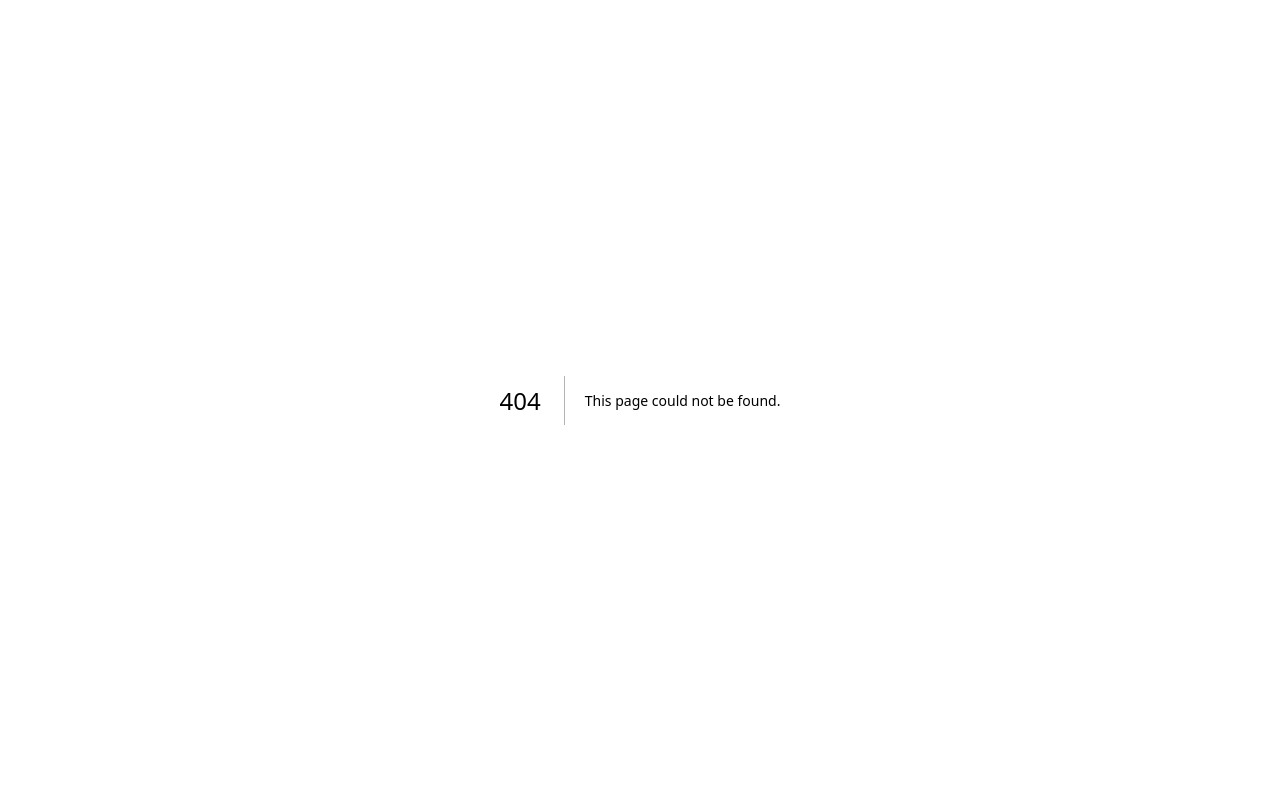
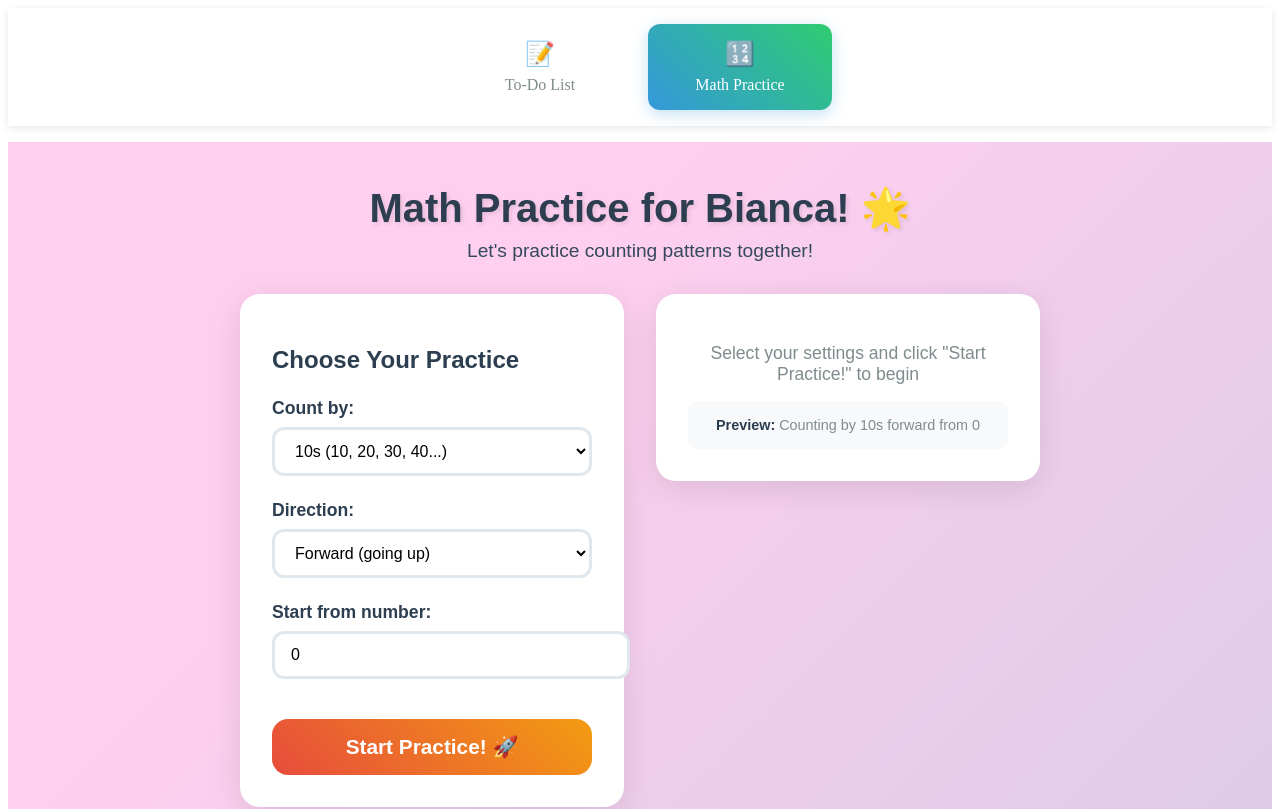
Before and after one commit to billonline33/copilotai, a Next.js app in the folder src/: page /math-practice in a window 1280 px wide. Before the commit this address had no page. Shown: the top 809 px of the page. Built offline with nearby package versions, Linux system fonts and the light colour scheme.

Commit message:
Milestone one completed

```diff
--- /dev/null
+++ b/src/src/app/components/Navigation.module.scss
@@ -0,0 +1,73 @@
+// Navigation Component Styles
+.nav {
+  background: white;
+  box-shadow: 0 2px 8px rgba(0, 0, 0, 0.1);
+  position: sticky;
+  top: 0;
+  z-index: 100;
+  margin-bottom: 1rem;
+}
+
+.container {
+  max-width: 800px;
+  margin: 0 auto;
+  display: flex;
+  justify-content: center;
+  gap: 1rem;
+  padding: 1rem;
+}
+
+.navLink {
+  display: flex;
+  flex-direction: column;
+  align-items: center;
+  gap: 0.5rem;
+  padding: 1rem 2rem;
+  text-decoration: none;
+  color: #7f8c8d;
+  border-radius: 12px;
+  transition: all 0.3s ease;
+  min-width: 120px;
+
+  &:hover {
+    background: #f8f9fa;
+    color: #2c3e50;
+    transform: translateY(-2px);
+  }
+
+  &.active {
+    background: linear-gradient(45deg, #3498db, #2ecc71);
+    color: white;
+    box-shadow: 0 4px 15px rgba(52, 152, 219, 0.3);
+  }
+}
+
+.icon {
+  font-size: 1.5rem;
+}
+
+// Mobile optimization
+@media (max-width: 480px) {
+  .container {
+    gap: 0.5rem;
+    padding: 0.5rem;
+  }
+
+  .navLink {
+    padding: 0.8rem 1rem;
+    min-width: 100px;
+    font-size: 0.9rem;
+  }
+
+  .icon {
+    font-size: 1.2rem;
+  }
+}
+
+// Touch-friendly targets
+@media (hover: none) and (pointer: coarse) {
+  .navLink {
+    min-height: 44px;
+    padding: 1rem 1.5rem;
+  }
+}
--- /dev/null
+++ b/src/src/app/components/Navigation.tsx
@@ -0,0 +1,35 @@
+"use client";
+
+import Link from "next/link";
+import { usePathname } from "next/navigation";
+import styles from "./Navigation.module.scss";
+
+export default function Navigation() {
+  const pathname = usePathname();
+
+  return (
+    <nav className={styles.nav}>
+      <div className={styles.container}>
+        <Link
+          href="/"
+          className={`${styles.navLink} ${
+            pathname === "/" ? styles.active : ""
+          }`}
+        >
+          <span className={styles.icon}>📝</span>
+          <span>To-Do List</span>
+        </Link>
+
+        <Link
+          href="/math-practice"
+          className={`${styles.navLink} ${
+            pathname === "/math-practice" ? styles.active : ""
+          }`}
+        >
+          <span className={styles.icon}>🔢</span>
+          <span>Math Practice</span>
+        </Link>
+      </div>
+    </nav>
+  );
+}
--- a/src/src/app/layout.tsx
+++ b/src/src/app/layout.tsx
@@ -1,8 +1,9 @@
 import type { Metadata } from "next";
+import Navigation from "./components/Navigation";
 
 export const metadata: Metadata = {
-  title: "Create Next App",
-  description: "Generated by create next app",
+  title: "To-Do & Math Practice App",
+  description: "A to-do list app with math practice for Bianca",
 };
 
 export default function RootLayout({
@@ -12,7 +13,10 @@ export default function RootLayout({
 }>) {
   return (
     <html lang="en">
-      <body>{children}</body>
+      <body>
+        <Navigation />
+        {children}
+      </body>
     </html>
   );
 }
--- /dev/null
+++ b/src/src/app/math-practice/math-practice.module.scss
@@ -0,0 +1,181 @@
+// Math Practice Page Styles
+.container {
+  min-height: 100vh;
+  padding: 1rem;
+  font-family: "Arial", sans-serif;
+  background: linear-gradient(135deg, #ff9a8b, #fecfef, #fecfef, #b5c6e0);
+  background-size: 400% 400%;
+  animation: gradientShift 15s ease infinite;
+}
+
+@keyframes gradientShift {
+  0% {
+    background-position: 0% 50%;
+  }
+  50% {
+    background-position: 100% 50%;
+  }
+  100% {
+    background-position: 0% 50%;
+  }
+}
+
+.header {
+  text-align: center;
+  margin-bottom: 2rem;
+
+  h1 {
+    font-size: 2.5rem;
+    color: #2c3e50;
+    margin-bottom: 0.5rem;
+    text-shadow: 2px 2px 4px rgba(0, 0, 0, 0.1);
+  }
+
+  p {
+    font-size: 1.2rem;
+    color: #34495e;
+    margin: 0;
+  }
+}
+
+.mainContent {
+  max-width: 800px;
+  margin: 0 auto;
+  display: grid;
+  grid-template-columns: 1fr 1fr;
+  gap: 2rem;
+  align-items: start;
+}
+
+.settingsSection {
+  background: white;
+  padding: 2rem;
+  border-radius: 20px;
+  box-shadow: 0 8px 32px rgba(0, 0, 0, 0.1);
+
+  h2 {
+    color: #2c3e50;
+    margin-bottom: 1.5rem;
+    font-size: 1.5rem;
+  }
+}
+
+.settingGroup {
+  margin-bottom: 1.5rem;
+
+  label {
+    display: block;
+    font-size: 1.1rem;
+    font-weight: bold;
+    color: #2c3e50;
+    margin-bottom: 0.5rem;
+  }
+}
+
+.select,
+.numberInput {
+  width: 100%;
+  padding: 12px 16px;
+  font-size: 1rem;
+  border: 3px solid #e1e8ed;
+  border-radius: 12px;
+  background: white;
+  transition: all 0.3s ease;
+
+  &:focus {
+    outline: none;
+    border-color: #3498db;
+    box-shadow: 0 0 0 3px rgba(52, 152, 219, 0.2);
+  }
+
+  &:hover {
+    border-color: #bdc3c7;
+  }
+}
+
+.startButton {
+  width: 100%;
+  padding: 16px;
+  font-size: 1.3rem;
+  font-weight: bold;
+  color: white;
+  background: linear-gradient(45deg, #e74c3c, #f39c12);
+  border: none;
+  border-radius: 16px;
+  cursor: pointer;
+  transition: all 0.3s ease;
+  margin-top: 1rem;
+
+  &:hover {
+    transform: translateY(-2px);
+    box-shadow: 0 8px 25px rgba(231, 76, 60, 0.3);
+  }
+
+  &:active {
+    transform: translateY(0);
+  }
+}
+
+.practiceSection {
+  background: white;
+  padding: 2rem;
+  border-radius: 20px;
+  box-shadow: 0 8px 32px rgba(0, 0, 0, 0.1);
+}
+
+.placeholder {
+  text-align: center;
+  color: #7f8c8d;
+
+  p {
+    font-size: 1.1rem;
+    margin-bottom: 1rem;
+  }
+}
+
+.preview {
+  background: #f8f9fa;
+  padding: 1rem;
+  border-radius: 10px;
+  font-size: 0.9rem;
+  margin-top: 1rem;
+
+  strong {
+    color: #2c3e50;
+  }
+}
+
+// Mobile responsiveness
+@media (max-width: 768px) {
+  .container {
+    padding: 0.5rem;
+  }
+
+  .header h1 {
+    font-size: 2rem;
+  }
+
+  .mainContent {
+    grid-template-columns: 1fr;
+    gap: 1rem;
+  }
+
+  .settingsSection,
+  .practiceSection {
+    padding: 1.5rem;
+  }
+}
+
+// Touch-friendly targets
+@media (hover: none) and (pointer: coarse) {
+  .select,
+  .numberInput,
+  .startButton {
+    min-height: 44px;
+  }
+
+  .select,
+  .numberInput {
+    font-size: 16px; // Prevents zoom on iOS
+  }
+}
--- /dev/null
+++ b/src/src/app/math-practice/page.tsx
@@ -0,0 +1,100 @@
+// Math Practice Page - Main Component
+"use client";
+
+import { useState } from "react";
+import styles from "./math-practice.module.scss";
+import type { MathPracticeSettings } from "../types/math-practice";
+
+export default function MathPracticePage() {
+  const [settings, setSettings] = useState<MathPracticeSettings>({
+    pattern: 10,
+    direction: "forward",
+    startNumber: "0",
+  });
+
+  const handleSettingChange = (
+    key: keyof MathPracticeSettings,
+    value: string | number
+  ) => {
+    setSettings((prev) => ({
+      ...prev,
+      [key]: value,
+    }));
+  };
+
+  return (
+    <div className={styles.container}>
+      <header className={styles.header}>
+        <h1>Math Practice for Bianca! 🌟</h1>
+        <p>Let&apos;s practice counting patterns together!</p>
+      </header>
+
+      <div className={styles.mainContent}>
+        <section className={styles.settingsSection}>
+          <h2>Choose Your Practice</h2>
+
+          <div className={styles.settingGroup}>
+            <label htmlFor="pattern">Count by:</label>
+            <select
+              id="pattern"
+              value={settings.pattern}
+              onChange={(e) =>
+                handleSettingChange("pattern", Number(e.target.value))
+              }
+              className={styles.select}
+            >
+              <option value={2}>2s (2, 4, 6, 8...)</option>
+              <option value={3}>3s (3, 6, 9, 12...)</option>
+              <option value={5}>5s (5, 10, 15, 20...)</option>
+              <option value={10}>10s (10, 20, 30, 40...)</option>
+            </select>
+          </div>
+
+          <div className={styles.settingGroup}>
+            <label htmlFor="direction">Direction:</label>
+            <select
+              id="direction"
+              value={settings.direction}
+              onChange={(e) => handleSettingChange("direction", e.target.value)}
+              className={styles.select}
+            >
+              <option value="forward">Forward (going up)</option>
+              <option value="backward">Backward (going down)</option>
+            </select>
+          </div>
+
+          <div className={styles.settingGroup}>
+            <label htmlFor="startNumber">Start from number:</label>
+            <input
+              id="startNumber"
+              type="number"
+              value={settings.startNumber}
+              onChange={(e) =>
+                handleSettingChange("startNumber", e.target.value)
+              }
+              className={styles.numberInput}
+              placeholder="e.g., 67"
+              min="0"
+              max="1000"
+            />
+          </div>
+
+          <button className={styles.startButton}>Start Practice! 🚀</button>
+        </section>
+
+        <section className={styles.practiceSection}>
+          <div className={styles.placeholder}>
+            <p>
+              Select your settings and click &quot;Start Practice!&quot; to
+              begin
+            </p>
+            <div className={styles.preview}>
+              <strong>Preview:</strong> Counting by {settings.pattern}s{" "}
+              {settings.direction} from {settings.startNumber || "0"}
+            </div>
+          </div>
+        </section>
+      </div>
+    </div>
+  );
+}
--- /dev/null
+++ b/src/src/app/types/math-practice.ts
@@ -0,0 +1,55 @@
+// Math Practice Feature - Type Definitions
+
+export type QuestionType = "sequence" | "fill-blank" | "next-prev";
+export type CountingDirection = "forward" | "backward";
+
+export interface MathQuestion {
+  id: string;
+  type: QuestionType;
+  pattern: number; // 2, 3, 5, 10
+  direction: CountingDirection;
+  startNumber: number;
+  sequence: number[];
+  missingIndices: number[];
+  userAnswers: (number | null)[];
+  correctAnswers: number[];
+}
+
+export interface Progress {
+  sessionId: string;
+  timestamp: Date;
+  questionsAnswered: number;
+  correctAnswers: number;
+  totalPoints: number;
+  patterns: Record<string, number>; // pattern -> correct count
+  achievements: string[];
+}
+
+export interface QuestionConfig {
+  pattern: number;
+  direction: CountingDirection;
+  startNumber: number;
+  questionType: QuestionType;
+}
+
+export interface Achievement {
+  id: string;
+  title: string;
+  description: string;
+  icon: string;
+  unlocked: boolean;
+  unlockedAt?: Date;
+}
+
+// Form input types
+export interface MathPracticeSettings {
+  pattern: number;
+  direction: CountingDirection;
+  startNumber: string;
+}
+
+// Validation types
+export interface ValidationResult {
+  isValid: boolean;
+  message?: string;
+}
```
Also changed, not shown: src/doc/phase2/03_TechnicalChecklist.md (+37 -37 lines).
